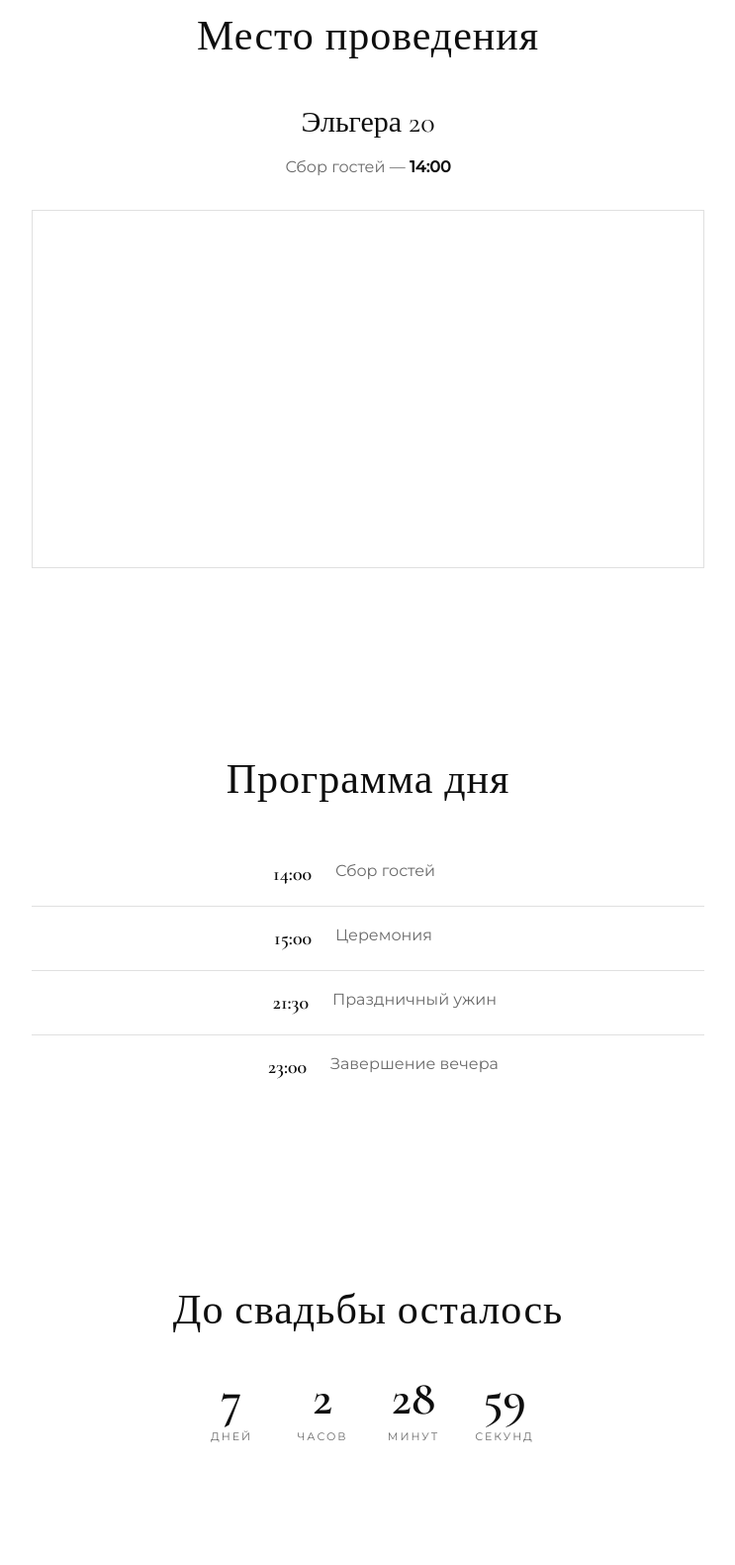
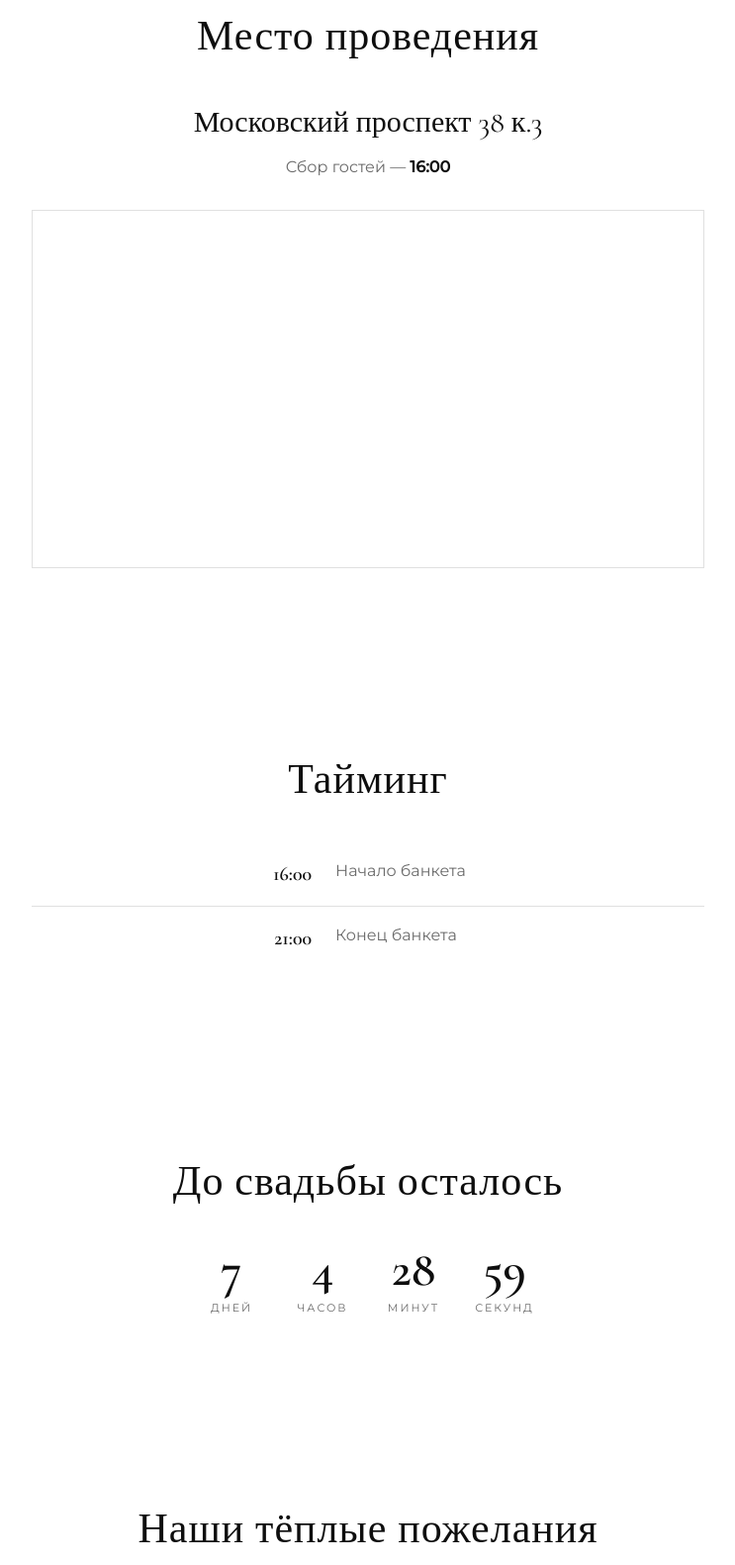
Before and after one commit to vafes404/prigloshenie, a plain HTML site: page index.html in a window 1280 px wide. Shown: the part 2545-4126 px from the top of the page at 99% size, without its empty margins (268-1011 px from the left). Drawn offline with nearby package versions, Linux system fonts and the light colour scheme.

Commit message:
Add files via upload

```diff
--- a/index.html
+++ b/index.html
@@ -333,28 +333,26 @@ body {
 <!-- ===== МЕСТО + КАРТА ===== -->
 <section class="section location">
   <h2 class="section__title">Место проведения</h2>
-  <p class="location__address">Эльгера 20</p>
-  <p class="location__time">Сбор гостей — <strong>14:00</strong></p>
+  <p class="location__address">Московский проспект 38 к.3</p>
+  <p class="location__time">Сбор гостей — <strong>16:00</strong></p>
 
-  <!-- 📍 ЯНДЕКС КАРТА С МЕТКОЙ -->
+  <!-- 📍 ЯНДЕКС КАРТА С МЕТКОЙ (координаты для Московский пр-т 38к3) -->
   <div class="map">
     <iframe
-      src="https://yandex.ru/map-widget/v1/?ll=47.178700%2C56.144700&z=17&pt=47.178700,56.144700,pm2rdm"
+      src="https://yandex.ru/map-widget/v1/?ll=47.215102%2C56.146003&z=17&pt=47.215102,56.146003,pm2rdm"
       width="100%" height="360" frameborder="0"
       allowfullscreen="true" loading="lazy"
-      title="Карта — Эльгера 20, Чебоксары">
+      title="Карта — Московский проспект 38 к.3, Чебоксары">
     </iframe>
   </div>
 </section>
 
 <!-- ===== ПРОГРАММА ===== -->
 <section class="section program">
-  <h2 class="section__title">Программа дня</h2>
+  <h2 class="section__title">Тайминг</h2>
   <ul class="program__list">
-    <li class="program__item"><span class="program__time">14:00</span><span class="program__desc">Сбор гостей</span></li>
-    <li class="program__item"><span class="program__time">15:00</span><span class="program__desc">Церемония</span></li>
-    <li class="program__item"><span class="program__time">21:30</span><span class="program__desc">Праздничный ужин</span></li>
-    <li class="program__item"><span class="program__time">23:00</span><span class="program__desc">Завершение вечера</span></li>
+    <li class="program__item"><span class="program__time">16:00</span><span class="program__desc">Начало банкета</span></li>
+    <li class="program__item"><span class="program__time">21:00</span><span class="program__desc">Конец банкета</span></li>
   </ul>
 </section>
 
@@ -403,7 +401,7 @@ body {
 
 <script>
 /* ===== ОБРАТНЫЙ ОТСЧЁТ ===== */
-const weddingDate = new Date('2026-10-31T14:00:00');
+const weddingDate = new Date('2026-10-31T16:00:00');
 
 function updateCountdown() {
   const diff = weddingDate - new Date();
```
